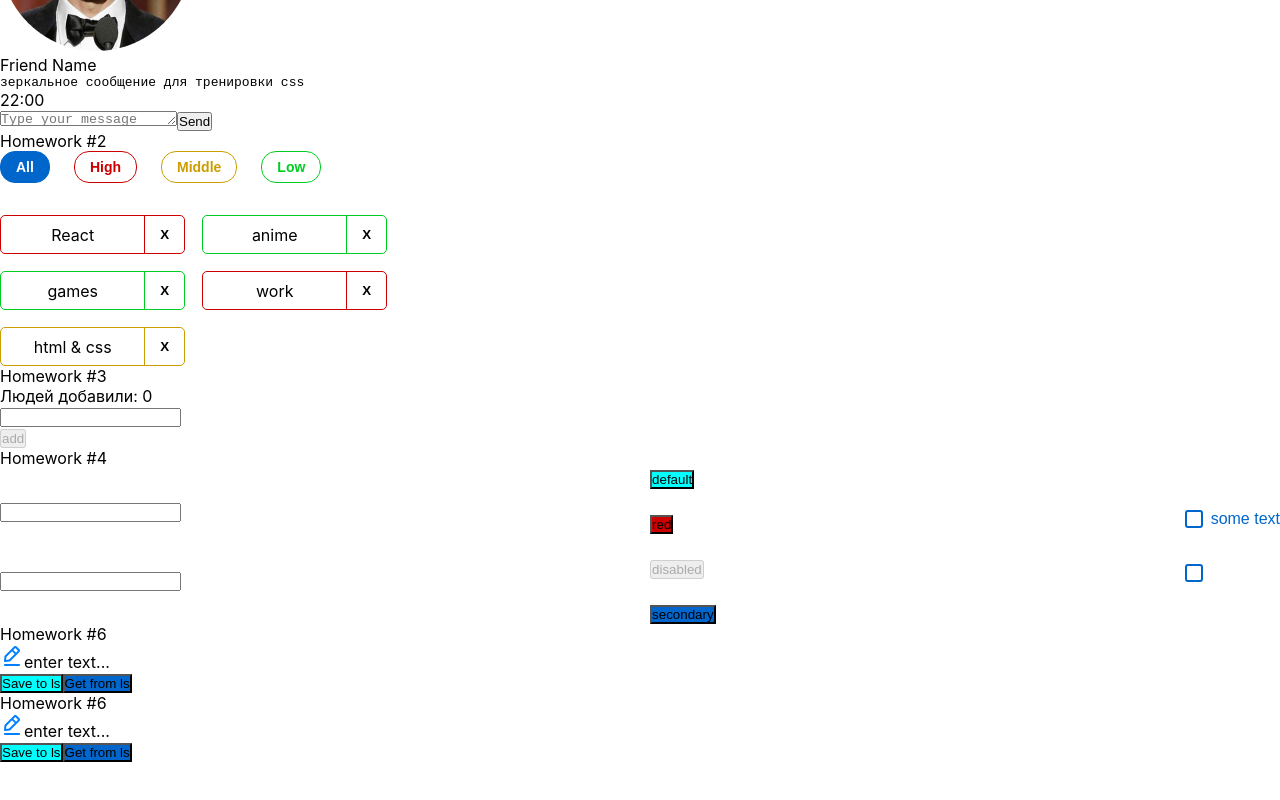
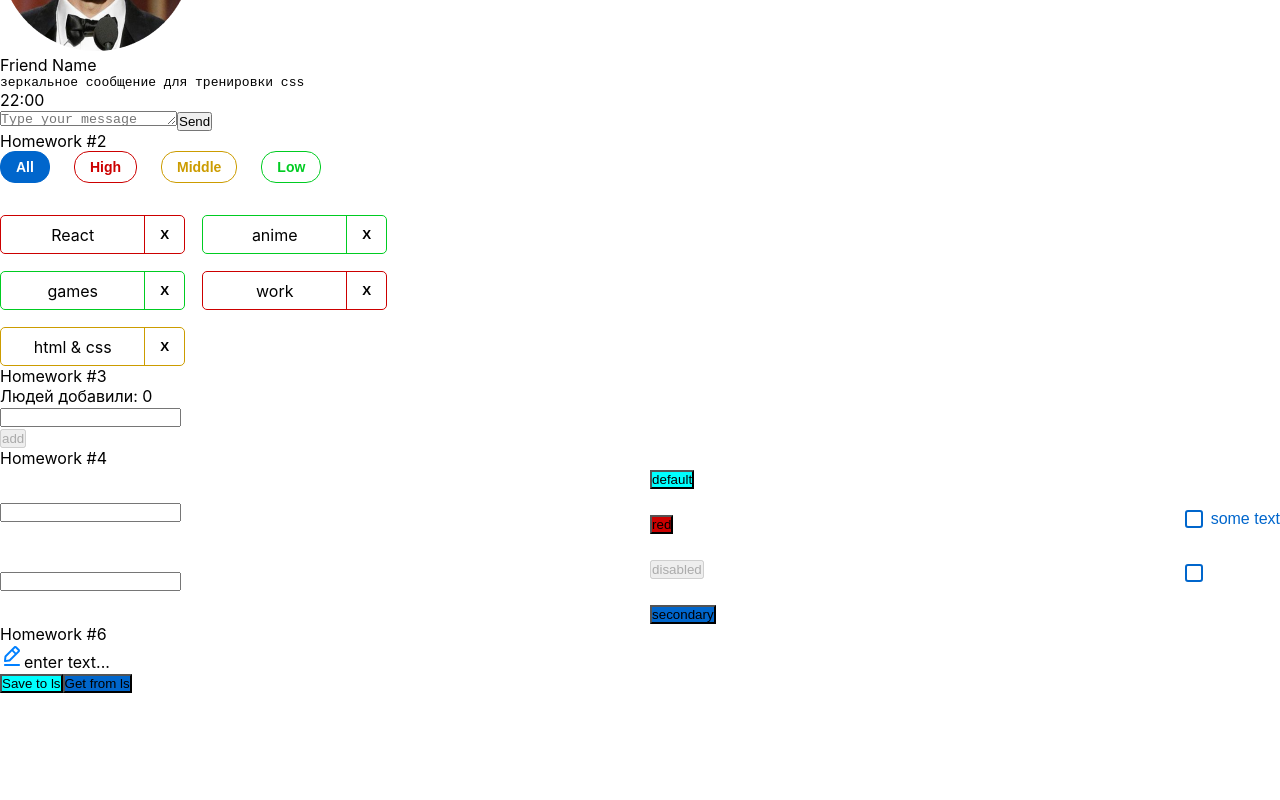
Before and after one commit to xyzimusic/vtornikdz, a React (Create React App) app: page /#/ in a window 1280 px wide. Shown: the part 550-1350 px from the top of the page. Built offline with nearby package versions, Linux system fonts and the light colour scheme.

Commit message:
vtornik-dz-6

```diff
--- a/src/s1-main/App.tsx
+++ b/src/s1-main/App.tsx
@@ -34,36 +34,7 @@ function App() {
             {/*при выполнении дз 5 и более - закомментировать здесь дз 1-4, так как они есть внутри дз 5*/}
             <HW5/>
             <HW6/>
-            <div id={'hw6'}>
-                <div className={s2.hwTitle}>Homework #6</div>
-                {/*демонстрация возможностей компоненты:*/}
-                <div className={s2.hw}>
-                    <div className={s.editableSpanContainer}>
-                        <SuperEditableSpan
-                            id={'hw6-spanable-input'}
-                            value={value}
-                            onChangeText={setValue}
-                            spanProps={{
-                                id: 'hw6-editable-span',
-                                defaultText: 'enter text...',
-                            }}
-                        />
-                    </div>
 
-                    <div className={s.buttonsContainer}>
-                        <SuperButton id={'hw6-save'} onClick={save}>
-                            Save to ls
-                        </SuperButton>
-                        <SuperButton
-                            id={'hw6-restore'}
-                            onClick={restore}
-                            xType={'secondary'}
-                        >
-                            Get from ls
-                        </SuperButton>
-                    </div>
-                </div>
-            </div>
             <br/>
             <br/>
             <br/>
--- a/src/s2-homeworks/hw04/common/c1-SuperInputText/SuperInputText.tsx
+++ b/src/s2-homeworks/hw04/common/c1-SuperInputText/SuperInputText.tsx
@@ -40,7 +40,7 @@ const SuperInputText: React.FC<SuperInputTextPropsType> = (
         onChange?.(e) // если есть пропс onChange, то передать ему е (поскольку onChange не обязателен)
 
         onChangeText?.(e.currentTarget.value)
-        debugger
+        // debugger
     }
     const onKeyPressCallback = (e: KeyboardEvent<HTMLInputElement>) => {
         onKeyPress?.(e)
--- a/src/s2-homeworks/hw06/common/c4-SuperEditableSpan/SuperEditableSpan.tsx
+++ b/src/s2-homeworks/hw06/common/c4-SuperEditableSpan/SuperEditableSpan.tsx
@@ -44,7 +44,7 @@ const SuperEditableSpan: React.FC<SuperEditableSpanType> = (
 
     const onEnterCallback = () => {
         // выключить editMode при нажатии Enter // делают студенты
-        setEditMode(true)
+        setEditMode(false)
         onEnter?.()
     }
     const onBlurCallback = (e: React.FocusEvent<HTMLInputElement>) => {
```
